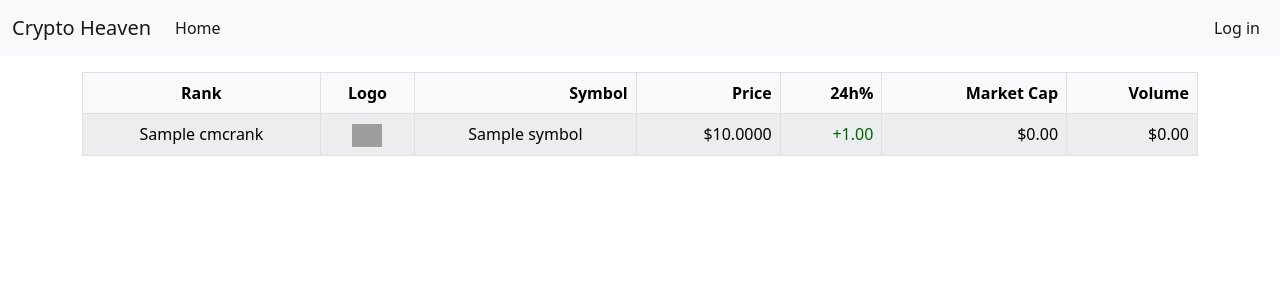
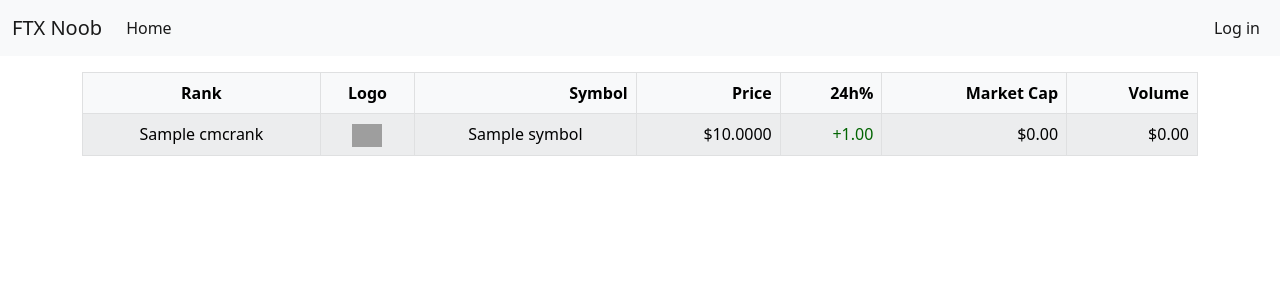
Before and after one commit to guztus/CryptoAPI-Platform, a PHP site: template public/views/main/main.view.twig in a window 1280 px wide. Shown: the top 300 px of the page. Run offline with PHP 8.4, Linux system fonts and the light colour scheme; the template is opened without the code that fills it: most values are stand-ins (such as "Sample title", 1, 10 or a date in 2020); some libraries are stand-ins or nearby versions; grey boxes are pictures that could not be loaded.

Commit message:
changed 'navbar brand'

```diff
--- a/public/views/navBar/navBar.view.twig
+++ b/public/views/navBar/navBar.view.twig
@@ -1,6 +1,6 @@
 <nav class="navbar navbar-expand-lg navbar-light bg-light sticky-top">
     <div class="container-fluid">
-        <a class="navbar-brand">Crypto Heaven</a>
+        <a class="navbar-brand">FTX Noob</a>
         <button class="navbar-toggler" type="button" data-bs-toggle="collapse" data-bs-target="#navbarSupportedContent"
                 aria-controls="navbarSupportedContent" aria-expanded="false" aria-label="Toggle navigation">
             <span class="navbar-toggler-icon"></span>
```
